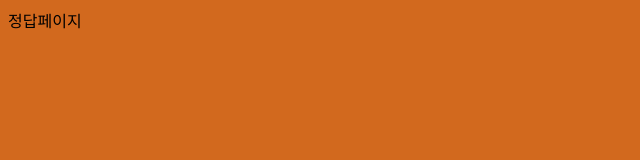
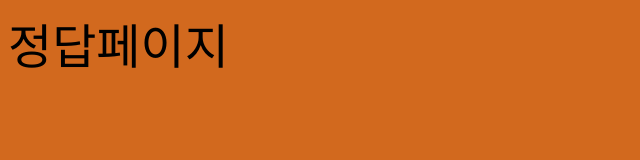
Before and after one commit to CLgsD/HDDnCde, a plain HTML site: page Cdk.html in a window 1280 px wide. Shown: the whole page, without its empty margins (0-640 px from the left). Drawn offline with Linux system fonts and the light colour scheme.

Commit message:
Update Cdk.html

```diff
--- a/Cdk.html
+++ b/Cdk.html
@@ -2,6 +2,8 @@
 <html>
     <head></head>
     <body style="background-color: #d2691e;">
+        <font size="10em", color:"#000000">
         정답페이지
+        </font>
     </body>
 </html>
```
